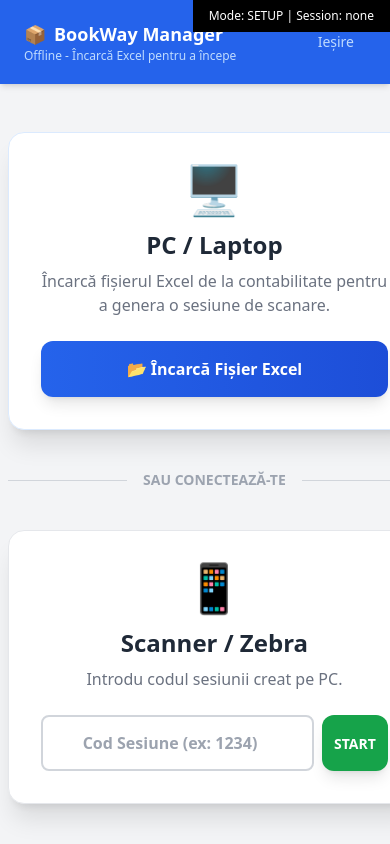
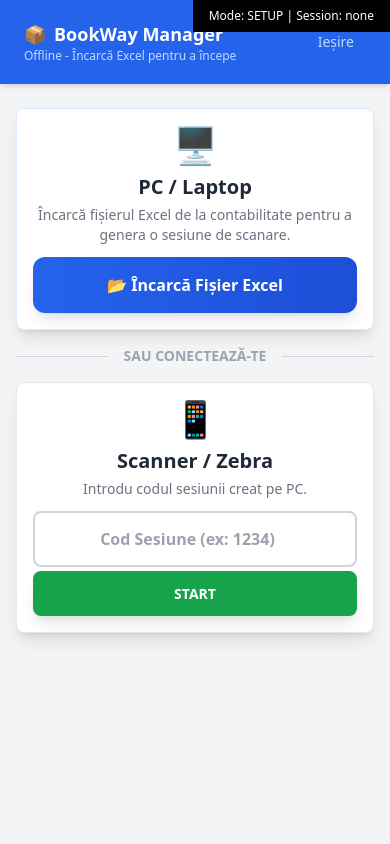
Before and after one commit to mafteiv/Manager-Stoc-Piese, a React (Vite) app: page / in a window 390 px wide. Built offline with nearby package versions, Linux system fonts and the light colour scheme.

Commit message:
Fix SETUP page layout for small screens - responsive padding, margins, font sizes, improved mobile UX

```diff
--- a/App.tsx
+++ b/App.tsx
@@ -453,7 +453,7 @@
                 <p className="text-blue-200 text-xs">Offline - Încarcă Excel pentru a începe</p>
             )}
           </div>
-          <div className="flex gap-2">
+          <div className="flex gap-1 sm:gap-2 flex-col sm:flex-row">
             {appMode === 'ACTIVE' && (
                 <button
                     onClick={() => exportToExcel(products, fileName, originalHeaders, columnMapping)}
@@ -474,7 +474,7 @@
 
         {/* VIEW 1: SETUP */}
         {appMode === 'SETUP' && (
-            <div className="max-w-lg mx-auto grid gap-8 mt-10">
+            <div className="w-full max-w-lg mx-auto grid gap-3 sm:gap-8 mt-4 sm:mt-10 px-2 sm:px-0">
                 {errorMsg && (
                     <div
                         className="max-w-2xl mx-auto bg-red-100 border-2 border-red-500 text-red-700 px-6 py-4 rounded-xl shadow-lg"
@@ -490,10 +490,10 @@
                         </div>
                     </div>
                 )}
-                <div className="bg-white p-8 rounded-2xl shadow-xl border border-blue-100 text-center transition hover:shadow-2xl">
-                    <div className="text-5xl mb-4">🖥️</div>
-                    <h2 className="text-2xl font-bold text-gray-800 mb-2">PC / Laptop</h2>
-                    <p className="text-gray-500 mb-6">Încarcă fișierul Excel de la contabilitate pentru a genera o sesiune de scanare.</p>
+                <div className="bg-white p-4 sm:p-8 rounded-lg sm:rounded-2xl shadow-lg sm:shadow-xl border border-blue-100 text-center transition hover:shadow-lg sm:hover:shadow-2xl">
+                    <div className="text-4xl sm:text-5xl mb-2 sm:mb-4">🖥️</div>
+                    <h2 className="text-xl sm:text-2xl font-bold text-gray-800 mb-1 sm:mb-2">PC / Laptop</h2>
+                    <p className="text-sm sm:text-base text-gray-500 mb-3 sm:mb-6">Încarcă fișierul Excel de la contabilitate pentru a genera o sesiune de scanare.</p>
 
                     <label className="block w-full cursor-pointer bg-gradient-to-r from-blue-600 to-blue-700 hover:from-blue-700 hover:to-blue-800 text-white py-4 rounded-xl font-bold shadow-lg transition transform hover:scale-[1.02]">
                         📂 Încarcă Fișier Excel
@@ -501,25 +501,25 @@
                     </label>
                 </div>
 
-                <div className="relative flex py-2 items-center">
+                <div className="relative flex py-1 sm:py-2 items-center">
                     <div className="flex-grow border-t border-gray-300"></div>
                     <span className="flex-shrink-0 mx-4 text-gray-400 font-bold text-sm">SAU CONECTEAZĂ-TE</span>
                     <div className="flex-grow border-t border-gray-300"></div>
                 </div>
 
-                <div className="bg-white p-8 rounded-2xl shadow-xl border border-gray-200 text-center">
-                    <div className="text-5xl mb-4">📱</div>
-                    <h2 className="text-2xl font-bold text-gray-800 mb-2">Scanner / Zebra</h2>
-                    <p className="text-gray-500 mb-6">Introdu codul sesiunii creat pe PC.</p>
-                    <div className="flex gap-2">
+                <div className="bg-white p-4 sm:p-8 rounded-lg sm:rounded-2xl shadow-lg sm:shadow-xl border border-gray-200 text-center">
+                    <div className="text-4xl sm:text-5xl mb-2 sm:mb-4">📱</div>
+                    <h2 className="text-xl sm:text-2xl font-bold text-gray-800 mb-1 sm:mb-2">Scanner / Zebra</h2>
+                    <p className="text-sm sm:text-base text-gray-500 mb-3 sm:mb-6">Introdu codul sesiunii creat pe PC.</p>
+                    <div className="flex gap-1 sm:gap-2 flex-col sm:flex-row">
                         <input
-                            type="number"
-                            placeholder="Cod Sesiune (ex: 1234)"
-                            className="flex-1 border-2 border-gray-300 rounded-xl p-3 text-center text-xl font-bold focus:border-blue-500 focus:outline-none"
+                              type="number"
+                              placeholder="Cod Sesiune (ex: 1234)"
+                              className="flex-1 border-2 border-gray-300 rounded-lg sm:rounded-xl p-2 sm:p-3 text-center text-lg sm:text-xl font-bold focus:border-blue-500 focus:outline-none"
                             value={joinSessionId}
                             onChange={(e) => setJoinSessionId(e.target.value)}
                         />
-                        <button onClick={handleJoinSession} className="bg-green-600 hover:bg-green-700 text-white px-6 rounded-xl font-bold shadow-lg transition">START</button>
+                        <button onClick={handleJoinSession} className="bg-green-600 hover:bg-green-700 text-white px-6 sm:px-8 py-2 sm:py-3 rounded-lg sm:rounded-xl font-bold shadow-lg transition w-full sm:w-auto">START</button>
                     </div>
                 </div>
             </div>
--- a/mobile-optimize.css
+++ b/mobile-optimize.css
@@ -3,38 +3,32 @@
 /* Prevent zoom on input focus */
 @media (max-width: 768px) {
   input, select, textarea, button {
-    font-size: 16px !important; /* Prevents zoom on iOS */
+    font-size: 16px !important;
   }
 
-  /* Optimize spacing for small screens */
   body {
     overflow-x: hidden;
   }
 
-  /* Header optimization */
   header {
     padding: 0.5rem 0.5rem !important;
   }
 
-  /* Reduce padding on main container */
   main {
     padding: 0.5rem !important;
   }
 
-  /* Optimize stats card layout */
   .stats-card {
     grid-template-columns: 1fr !important;
     gap: 0.5rem !important;
   }
 
-  /* Optimize search input */
   input[type="text"], input[type="number"] {
     padding: 0.75rem !important;
     font-size: 16px !important;
     border-radius: 0.5rem !important;
   }
 
-  /* Bigger touch targets for buttons - min 44px */
   button {
     min-height: 44px !important;
     min-width: 44px !important;
@@ -42,7 +36,6 @@
     font-size: 14px !important;
   }
 
-  /* Optimize table for mobile - stack rows */
   table {
     font-size: 12px !important;
   }
@@ -51,12 +44,10 @@
     padding: 0.5rem !important;
   }
 
-  /* Hide desktop-only columns on small screens */
   .desktop-only {
     display: none !important;
   }
 
-  /* Optimize modal for mobile */
   [role="dialog"] {
     width: 95vw !important;
     max-width: 100% !important;
@@ -67,7 +58,6 @@
     padding: 1rem !important;
   }
 
-  /* QR Code sizing for small screens */
   #qrcode {
     width: 200px !important;
     height: 200px !important;
@@ -79,38 +69,32 @@
     height: 100% !important;
   }
 
-  /* Session code display */
   .session-code {
     font-size: 2rem !important;
     padding: 1rem 0 !important;
   }
 
-  /* Optimize form layout */
   .form-row {
     flex-direction: column !important;
     gap: 0.5rem !important;
   }
 
-  /* Prevent horizontal scroll */
   * {
     max-width: 100% !important;
   }
 
-  /* Optimize keyboard spacing (Zebra terminals) */
   input[type="text"]:focus {
     outline: none;
     border: 2px solid #2563eb !important;
     box-shadow: 0 0 0 3px rgba(37, 99, 235, 0.1) !important;
   }
 
-  /* Better touch feedback */
   button:active {
     opacity: 0.8 !important;
     transform: scale(0.98) !important;
   }
 }
 
-/* Extra small screens (< 360px) */
 @media (max-width: 360px) {
   header {
     padding: 0.25rem !important;
@@ -139,7 +123,6 @@
   }
 }
 
-/* Landscape orientation optimization */
 @media (max-width: 768px) and (orientation: landscape) {
   body {
     font-size: 12px;
```
